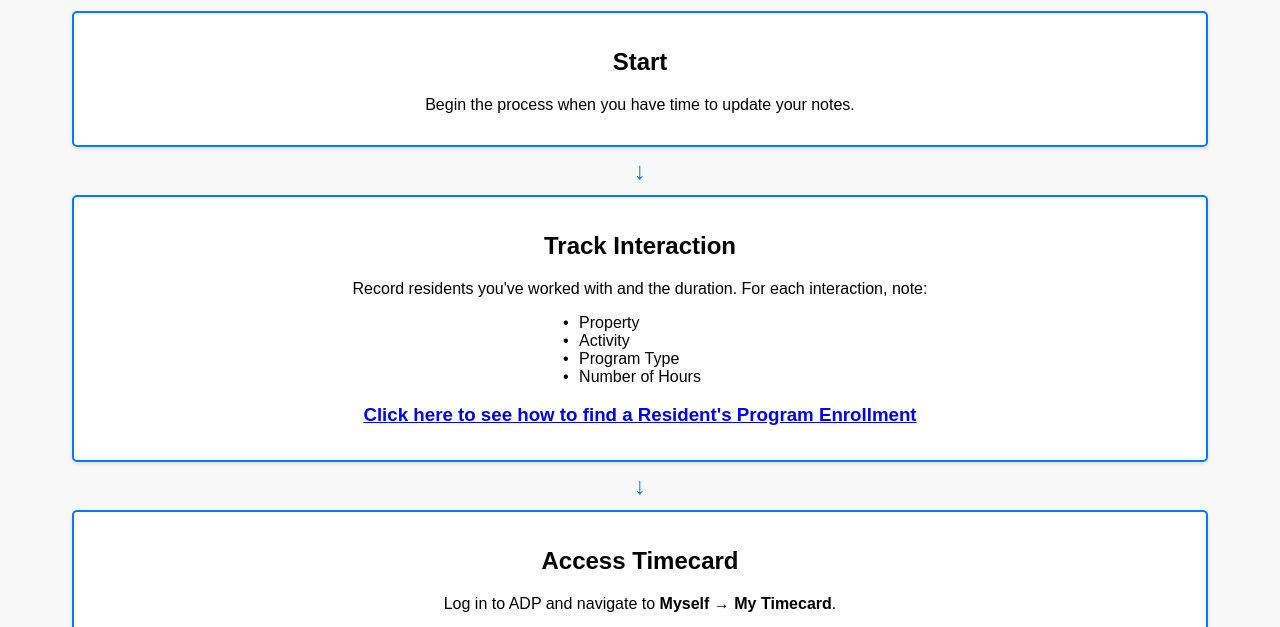
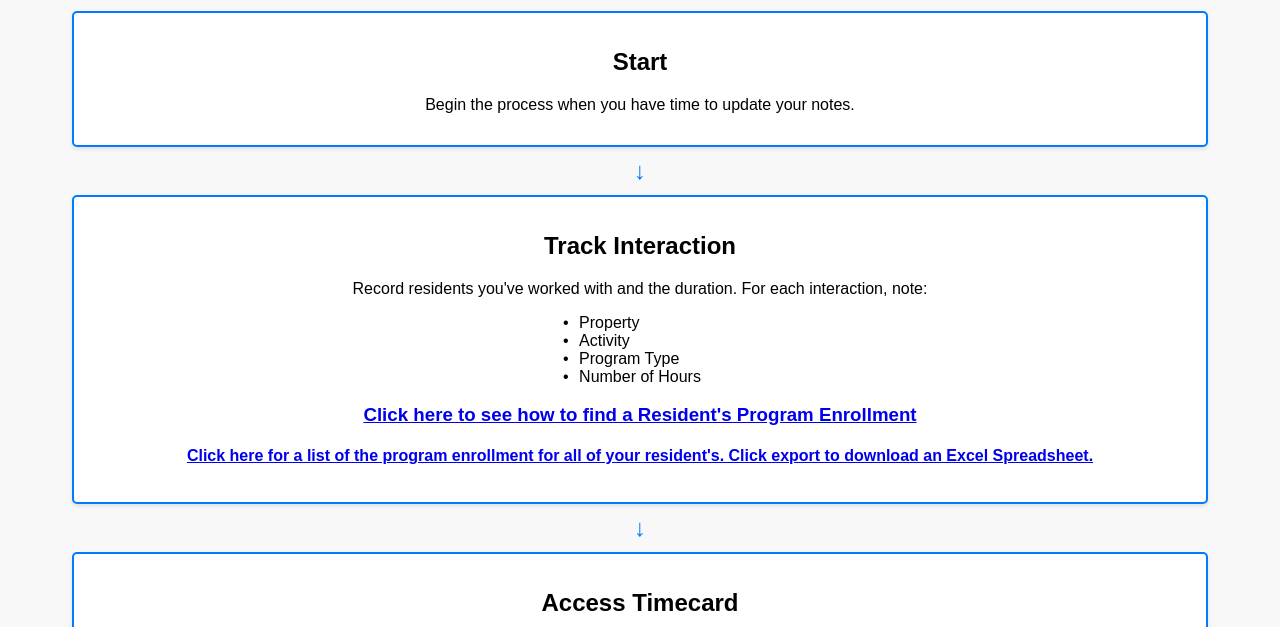
Before and after one commit to GearUnclear/GearUnclear.github.io, a plain HTML site: page flowchart.html in a window 1280 px wide. Shown: the part 107-734 px from the top of the page. Drawn offline with Linux system fonts and the light colour scheme.

Commit message:
modified:   flowchart.html

```diff
--- a/flowchart.html
+++ b/flowchart.html
@@ -72,6 +72,7 @@
             <li>Number of Hours</li>
         </ul>
     <H3><a href="Prog.html">Click here to see how to find a Resident's Program Enrollment</a></H3>
+    <H4><a href="https://apricot.socialsolutions.com/report/run/report_id/138">Click here for a list of the program enrollment for all of your resident's. Click export to download an Excel Spreadsheet.</a></H4>
     </div>
     <div class="arrow">↓</div>
     <div class="box">
```
